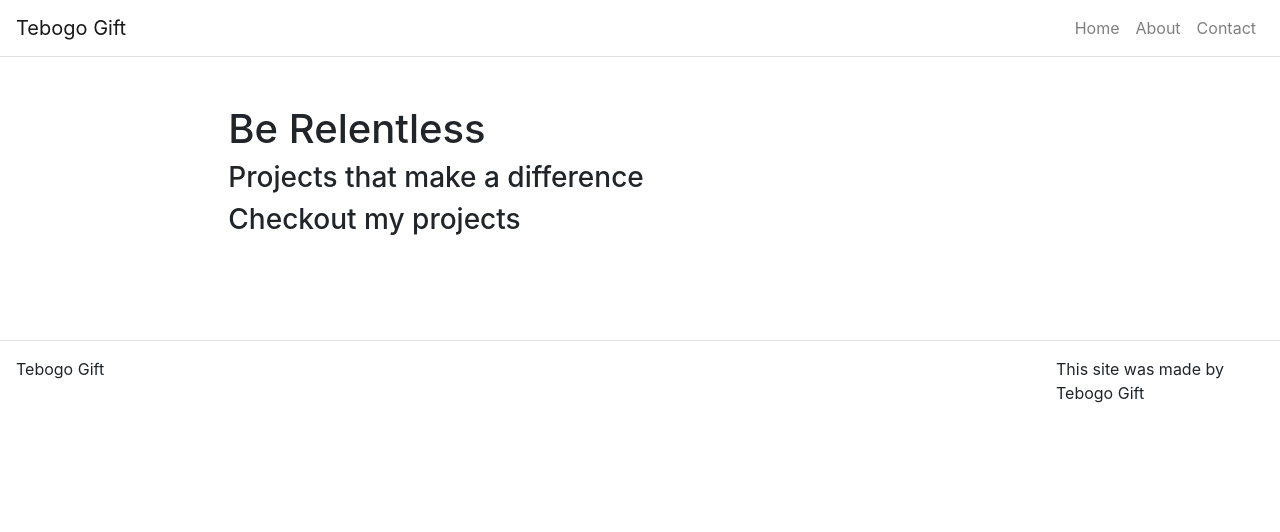
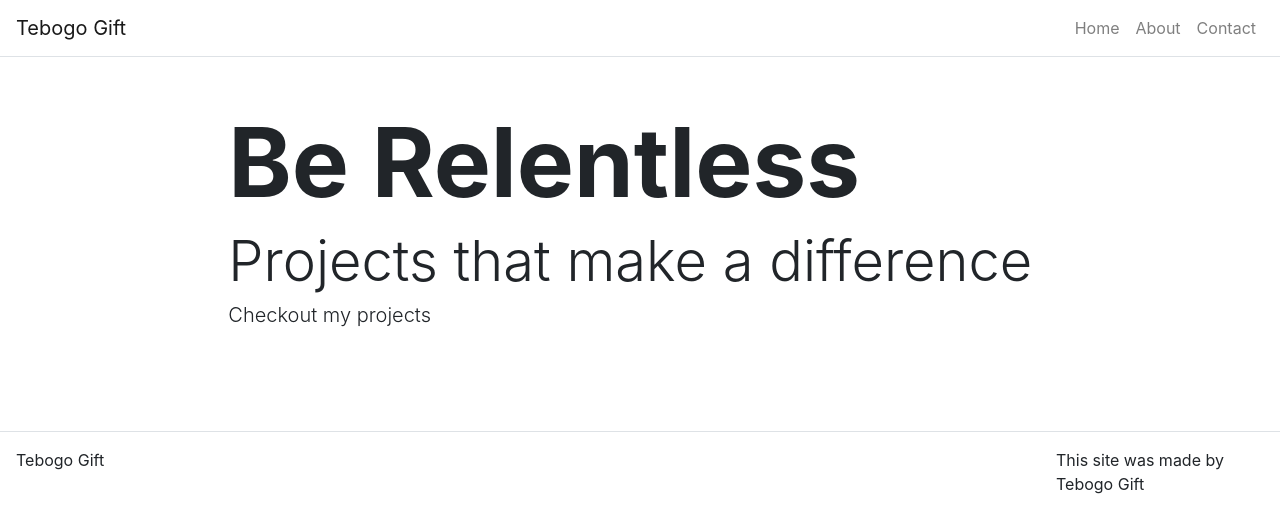
Before and after one commit to Selfmade20/react-portfolio, a React (Create React App) app: page / in a window 1280 px wide. Shown: the top 532 px of the page. Built offline with nearby package versions, Linux system fonts and the light colour scheme.

Commit message:
Inline styling

```diff
--- a/src/components/Hero.js
+++ b/src/components/Hero.js
@@ -10,9 +10,9 @@
       <Container fluid={true}>
         <Row className="justify-content-center py-5">
           <Col md={8} sm={12}>
-            {props.title && <h1>{props.title}</h1>}
-            {props.subTitle && <h3>{props.subTitle}</h3>}
-            {props.text && <h3>{props.text}</h3>}
+            {props.title && <h1 className="display-1 font-weight-bolder">{props.title}</h1>}
+            {props.subTitle && <h3 className="display-4 font-weight-light">{props.subTitle}</h3>}
+            {props.text && <h3 className=" lead font-weight-light">{props.text}</h3>}
           </Col>
         </Row>
       </Container>
```
